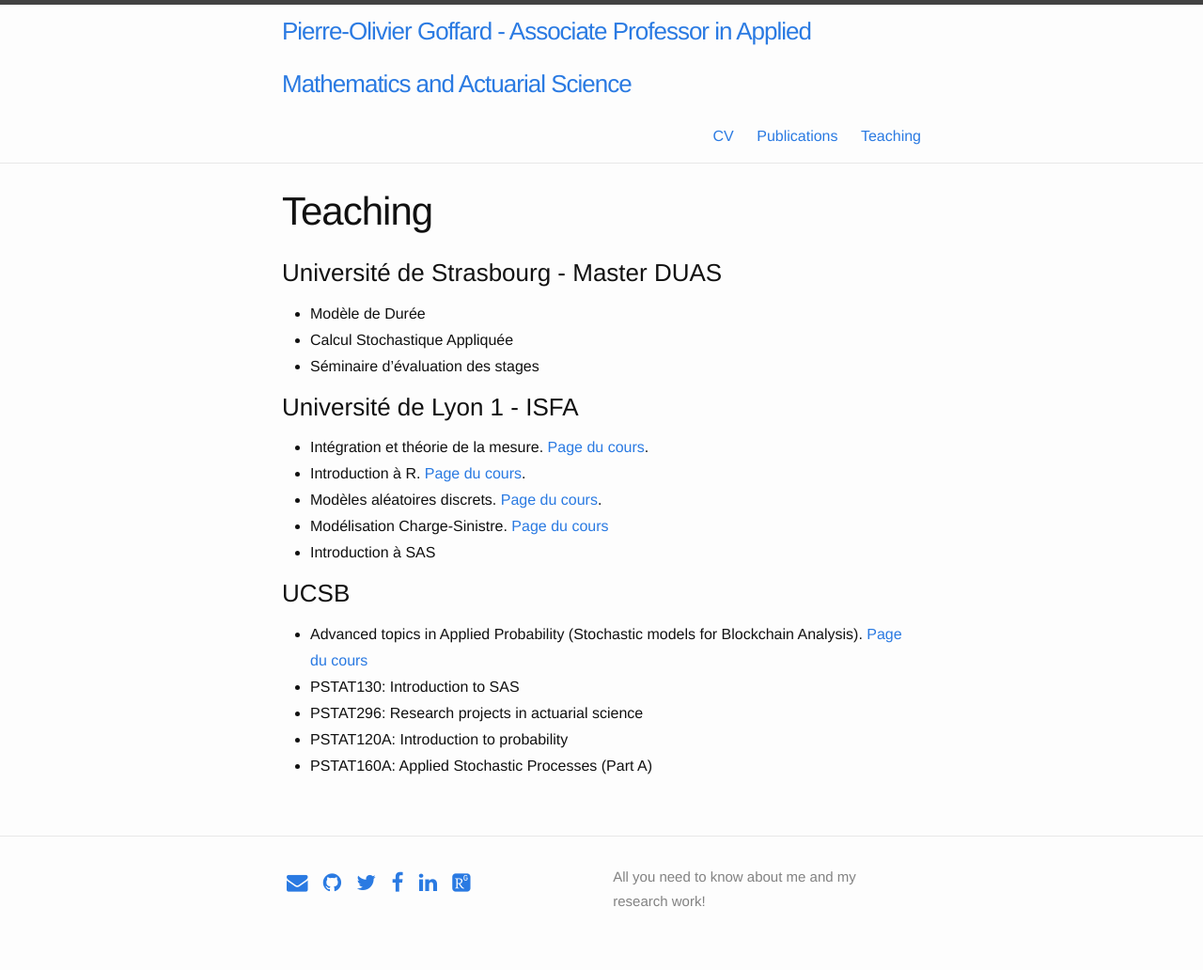
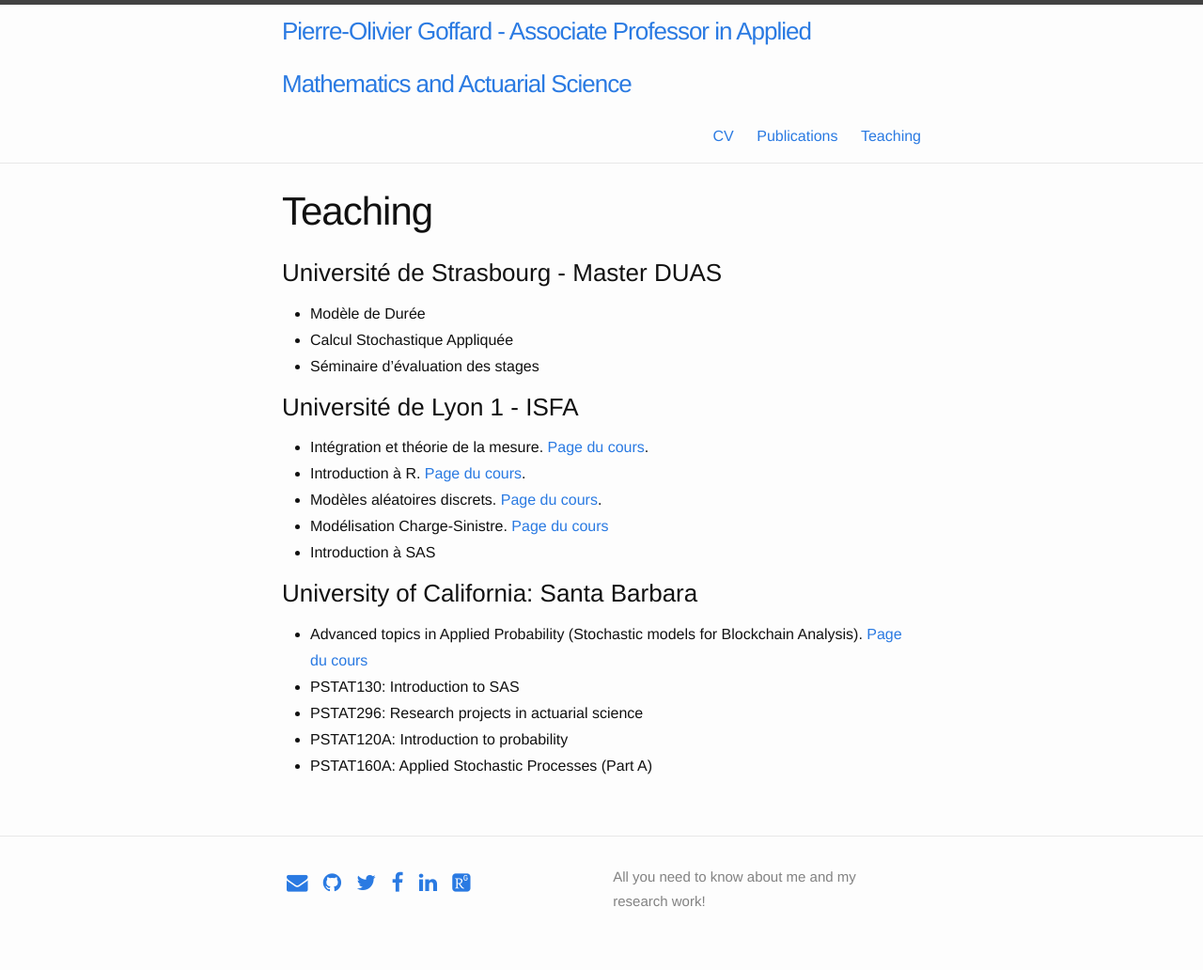
Before and after one commit to LaGauffre/LaGauffre.github.io, a Jekyll site: the page built from Teaching.md, in a window 1280 px wide. Shown: the whole page at 94% size. Built offline with Jekyll 4.4.1, drawn with Linux system fonts in a browser that asks for light colours; nearby versions of some CDN libraries; some web fonts are replaced.

Commit message:
Edit teaching

```diff
--- a/Teaching.md
+++ b/Teaching.md
@@ -18,7 +18,7 @@
 * Modélisation Charge-Sinistre. [Page du cours](http://pierre-olivier.goffard.me/MCS/)
 * Introduction à SAS
 
-### UCSB
+### University of California: Santa Barbara
 
 * Advanced topics in Applied Probability (Stochastic models for Blockchain Analysis). [Page du cours](http://pierre-olivier.goffard.me/BLOCKASTICS/)
 * PSTAT130: Introduction to SAS
```
